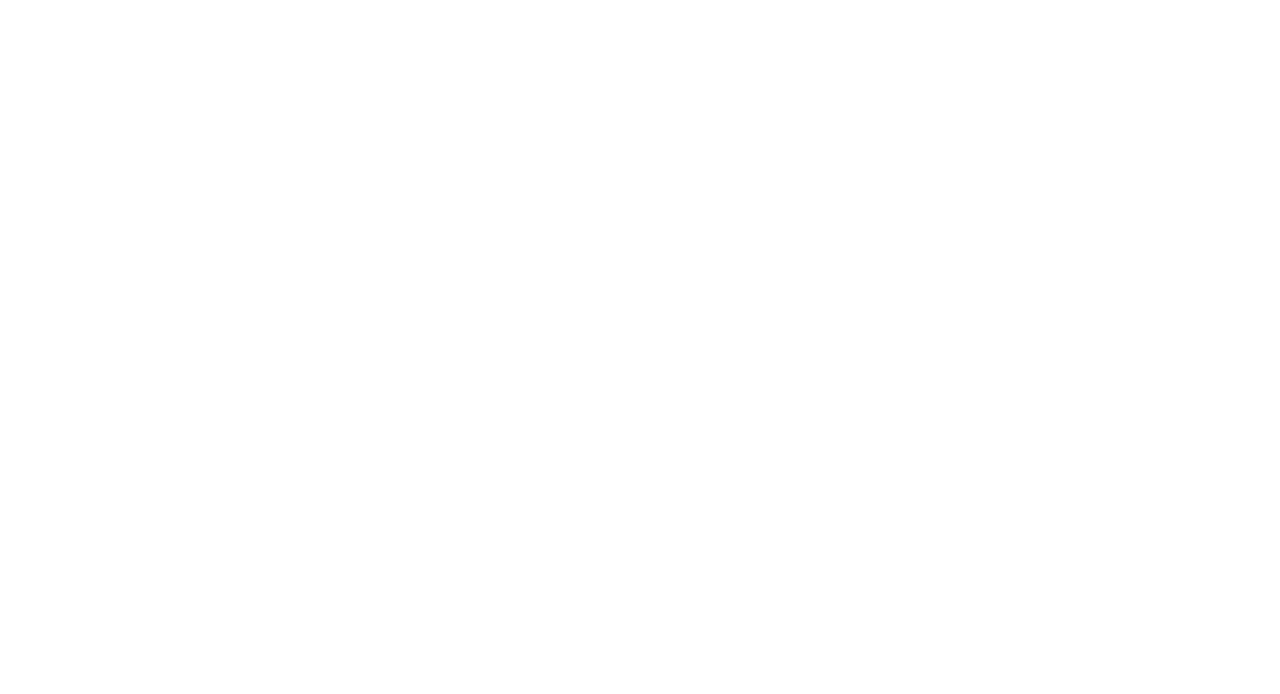
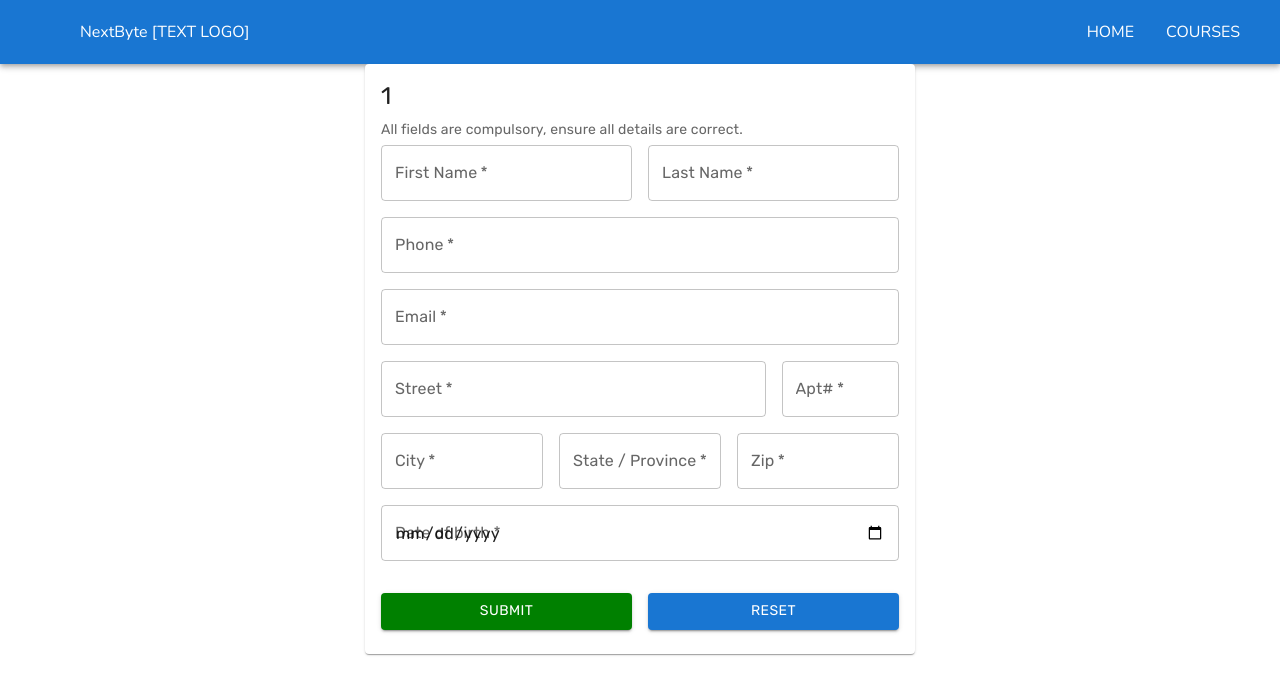
Before and after one commit to dellydel/student-tracker, a React (Create React App) app in the folder front-end/: page /register/1 in a window 1280 px wide. Before the commit this address had no page. Shown: the top 694 px of the page. Built offline with nearby package versions, Linux system fonts and the light colour scheme.

Commit message:
Course Registration Title updated

```diff
--- a/front-end/src/App.js
+++ b/front-end/src/App.js
@@ -15,7 +15,6 @@
 		},
 	},
 });
-
 const App = () => {
 	return (
 		<ThemeProvider theme={theme}>
@@ -25,7 +24,7 @@
 						<Route index element={<Home />} />
 						<Route path="/courses" element={<Courses />} />
 						<Route path="/course-details" element={<CourseDetails />} />
-						<Route path="/register" element={<RegisterCourse />} />
+						<Route path="/register/:courseName" element={<RegisterCourse />} />
 						<Route path="/user" element={<UserInformationScreen />} />
 					</Route>
 				</Routes>
--- a/front-end/src/pages/CourseDetails.js
+++ b/front-end/src/pages/CourseDetails.js
@@ -1,4 +1,5 @@
-import { useNavigate } from "react-router-dom";
+import { useState } from "react";
+import { useNavigate, generatePath } from "react-router-dom";
 import {
 	Card,
 	CardContent,
@@ -17,11 +18,14 @@
 	outline,
 }) => {
 	const navigate = useNavigate();
+	const handleFormTitle = (e) => {
+		courseName &&
+			navigate(generatePath("/register/:courseName", { courseName }));
+	};
 	return (
 		<Box sx={{ maxWidth: "1050px", margin: "0 auto", padding: "0 20px" }}>
 			<Card
 				style={{
-					maxWidth: 700,
 					marginTop: "80px",
 					marginLeft: "auto",
 					marginRight: "auto",
@@ -118,9 +122,7 @@
 									type="submit"
 									variant="contained"
 									fullWidth
-									onClick={() => {
-										navigate("/register");
-									}}
+									onClick={handleFormTitle}
 								>
 									Register Now
 								</Button>
--- a/front-end/src/pages/RegisterCourse.js
+++ b/front-end/src/pages/RegisterCourse.js
@@ -1,4 +1,5 @@
 import { useState } from "react";
+import { useParams } from "react-router-dom";
 import {
 	Card,
 	CardContent,
@@ -21,11 +22,10 @@
 	const [state, setState] = useState("");
 	const [zip, setZip] = useState("");
 	const [dateOfBirth, setDateOfBirth] = useState("");
-
 	const [feedBackText, setFeedBackText] = useState("");
 	const [isLoading, setIsLoading] = useState(false);
 	const [registerStatus, setRegisterStatus] = useState(null);
-
+	const { courseName } = useParams();
 	const resetForm = () => {
 		setFeedBackText("");
 		setRegisterStatus("");
@@ -100,7 +100,7 @@
 			<Card style={{ maxWidth: 550, margin: "0 auto" }}>
 				<CardContent>
 					<Typography gutterBottom variant="h5">
-						Register for your online course
+						{courseName}
 					</Typography>
 					<Typography
 						gutterBottom
@@ -110,8 +110,6 @@
 					>
 						All fields are compulsory, ensure all details are correct.
 					</Typography>
-
-					<p></p>
 					<form onSubmit={registerStudent}>
 						<Grid container spacing={2}>
 							<Grid xs={12} sm={6} item>
@@ -253,7 +251,7 @@
 						</Grid>
 					</form>
 				</CardContent>
-			</Card>{" "}
+			</Card>
 		</Box>
 	);
 };
```
